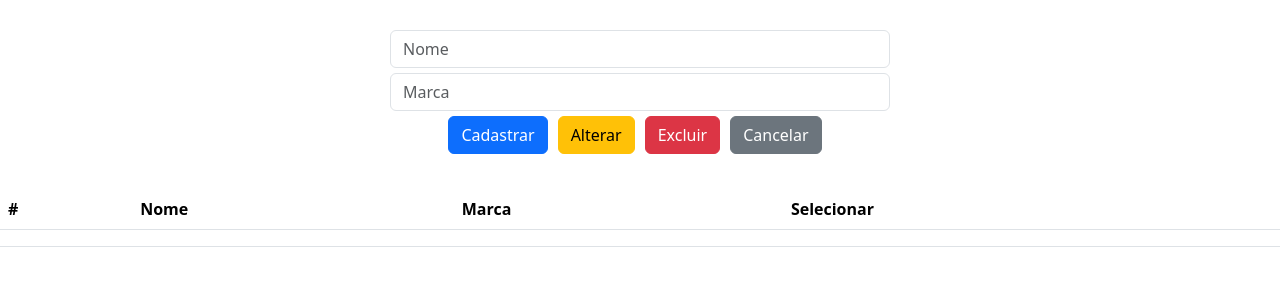
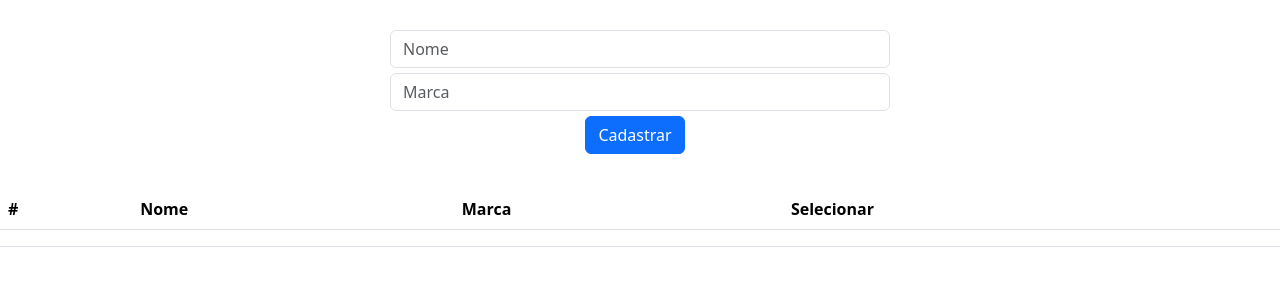
Before and after one commit to lucasx0/fullStack_Java-React, a React (Vite) app in the folder front-end/: page / in a window 1280 px wide. Shown: the top 300 px of the page. Built offline with nearby package versions, Linux system fonts and the light colour scheme.

Commit message:
style form

```diff
--- a/front-end/src/App.jsx
+++ b/front-end/src/App.jsx
@@ -4,11 +4,11 @@ import Formulario from './formulario'
 import Tabela from './tabela'
 
 function App() {
-  const [count, setCount] = useState(0)
+  const [btnCadastrar, setBtnCadastrar] = useState(true)
 
   return (
     <div className="App">
-      <Formulario />
+      <Formulario botao={btnCadastrar}/>
       <Tabela />
     </div>
   )
--- a/front-end/src/formulario.jsx
+++ b/front-end/src/formulario.jsx
@@ -1,15 +1,24 @@
 import React from "react";
 
-export default function Formulario(){
+export default function Formulario({botao}){
     return(
         <form action="">
             <input type="text"  placeholder="Nome" className="form-control"/>
             <input type="text" placeholder="Marca" className="form-control"/>
+            {
+                botao
+                ?
+                <input type="button" value="Cadastrar" className="btn btn-primary"/>
+                :
+                <div>
 
-            <input type="button" value="Cadastrar" className="btn btn-primary"/>
-            <input type="button" value="Alterar" className="btn btn-warning"/>
-            <input type="button" value="Excluir" className="btn btn-danger"/>
-            <input type="button" value="Cancelar" className="btn btn-secondary"/>
+                <input type="button" value="Alterar" className="btn btn-warning"/>
+                <input type="button" value="Excluir" className="btn btn-danger"/>
+                <input type="button" value="Cancelar" className="btn btn-secondary"/>
+                </div>
+            }
+
+
         </form>
     )
 }
```
